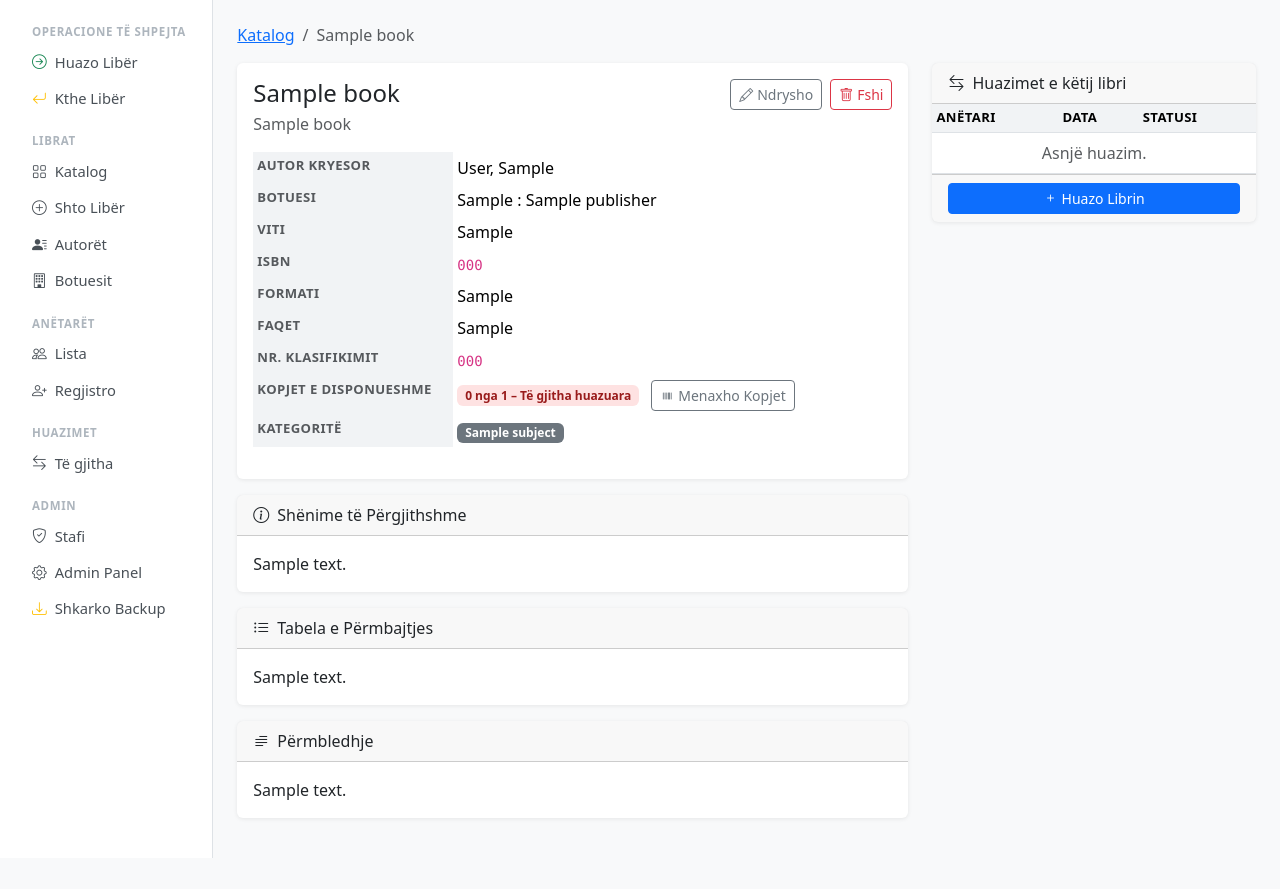
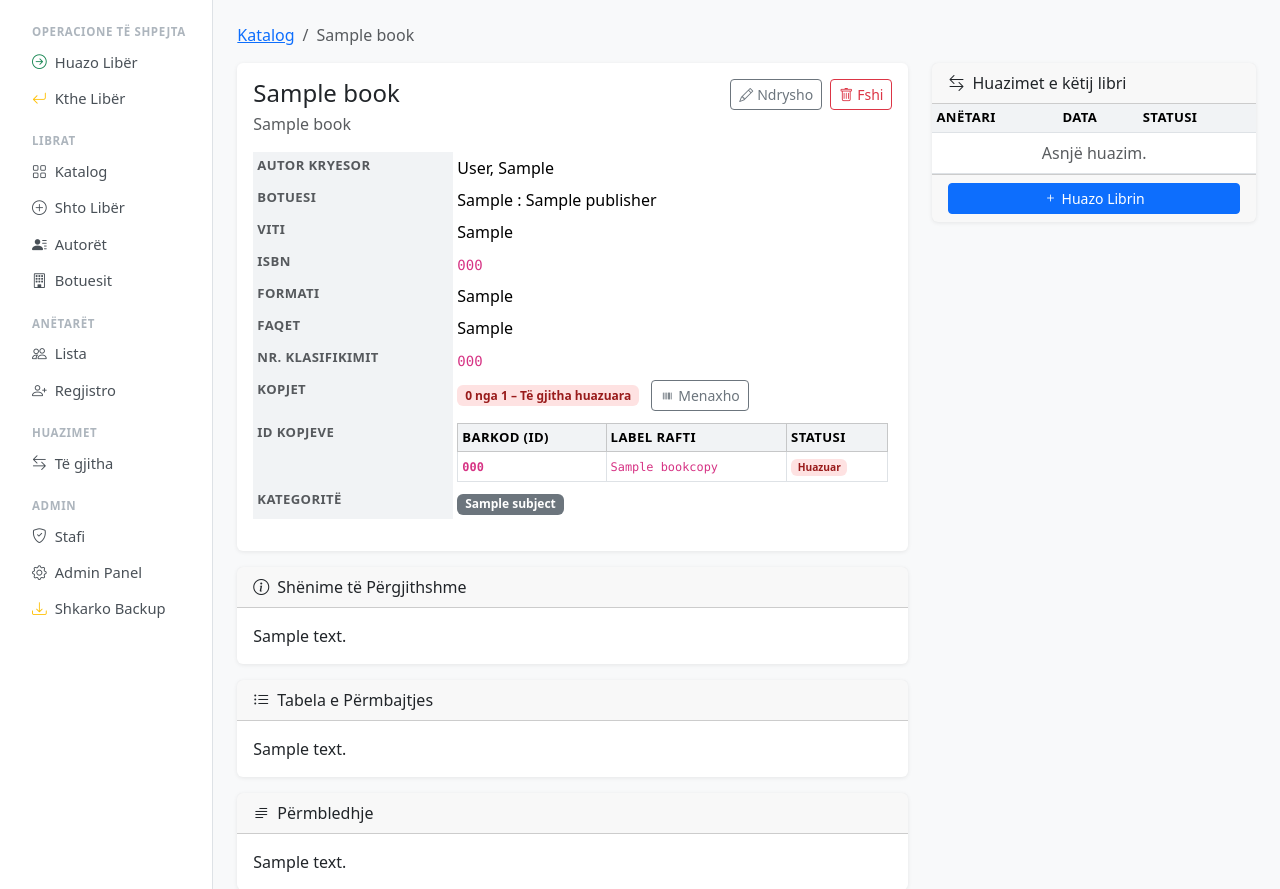
Before and after one commit to MuhamedAdemi/biblioteka-pirok, a Django app: page /librat/00000000-0000-0000-0000-000000000001/ in a window 1280 px wide. Shown: the part 57-946 px from the top of the page. Run offline with Django 4.2, Linux system fonts and the light colour scheme; a user stored in the database is signed in; tables that the repository leaves empty hold one stand-in row (values such as "Sample post").

Commit message:
V11: Barkod+shelf_label ne book_detail dhe katalog, format 10-0001 antaret

```diff
--- a/libra/templates/libra/book_detail.html
+++ b/libra/templates/libra/book_detail.html
@@ -99,7 +99,7 @@
             {% endif %}
 
             <tr>
-              <th class="text-muted">Kopjet e Disponueshme</th>
+              <th class="text-muted">Kopjet</th>
               <td>
                 {% with avail=book.available_copies total=book.total_copies %}
                 {% if avail > 0 %}
@@ -109,12 +109,50 @@
                 {% endif %}
                 {% if user.is_staff %}
                 <a href="{% url 'book_copy_list' book.pk %}" class="btn btn-sm btn-outline-secondary ms-2">
-                  <i class="bi bi-upc me-1"></i>Menaxho Kopjet
+                  <i class="bi bi-upc me-1"></i>Menaxho
                 </a>
                 {% endif %}
                 {% endwith %}
               </td>
             </tr>
+
+            {% if copies %}
+            <tr>
+              <th class="text-muted align-top pt-2">ID Kopjeve</th>
+              <td>
+                <table class="table table-sm table-bordered mb-0 mt-1" style="font-size:.85rem">
+                  <thead class="table-light">
+                    <tr>
+                      <th>Barkod (ID)</th>
+                      <th>Label Rafti</th>
+                      <th>Statusi</th>
+                    </tr>
+                  </thead>
+                  <tbody>
+                    {% for copy in copies %}
+                    <tr>
+                      <td><code class="fw-bold">{{ copy.copy_number }}</code></td>
+                      <td>
+                        {% if copy.shelf_label %}
+                          <code>{{ copy.shelf_label }}</code>
+                        {% else %}
+                          <span class="text-muted small">—</span>
+                        {% endif %}
+                      </td>
+                      <td>
+                        {% if copy.is_available %}
+                          <span class="badge badge-available">E lirë</span>
+                        {% else %}
+                          <span class="badge badge-unavailable">Huazuar</span>
+                        {% endif %}
+                      </td>
+                    </tr>
+                    {% endfor %}
+                  </tbody>
+                </table>
+              </td>
+            </tr>
+            {% endif %}
 
             {% if book.subjects.all %}
             <tr>
--- a/libra/views.py
+++ b/libra/views.py
@@ -392,10 +392,11 @@ def member_add(request):
         next_num = 1
         if last:
             try:
-                next_num = int(last.membership_number) + 1
-            except ValueError:
+                parts = last.membership_number.split('-')
+                next_num = int(parts[-1]) + 1
+            except (ValueError, IndexError):
                 next_num = Member.objects.count() + 1
-        form = MemberForm(initial={'membership_number': str(next_num).zfill(4)})
+        form = MemberForm(initial={'membership_number': f'10-{str(next_num).zfill(4)}'})
     return render(request, 'libra/member_form.html', {'form': form, 'action': 'Regjistro Anëtar'})
 
 
```
Also changed, not shown: libra/templates/libra/catalog.html (+10 -0 lines).
